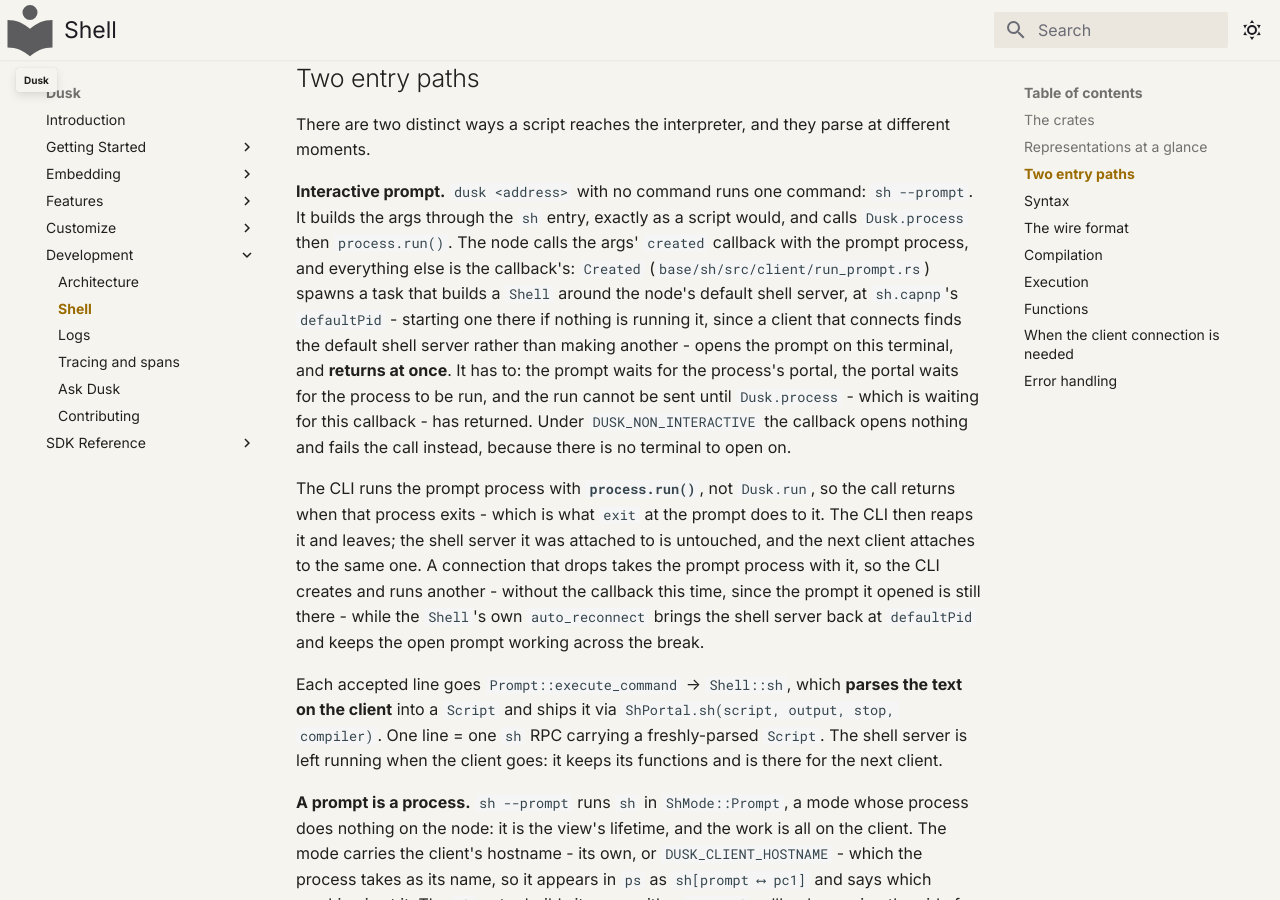
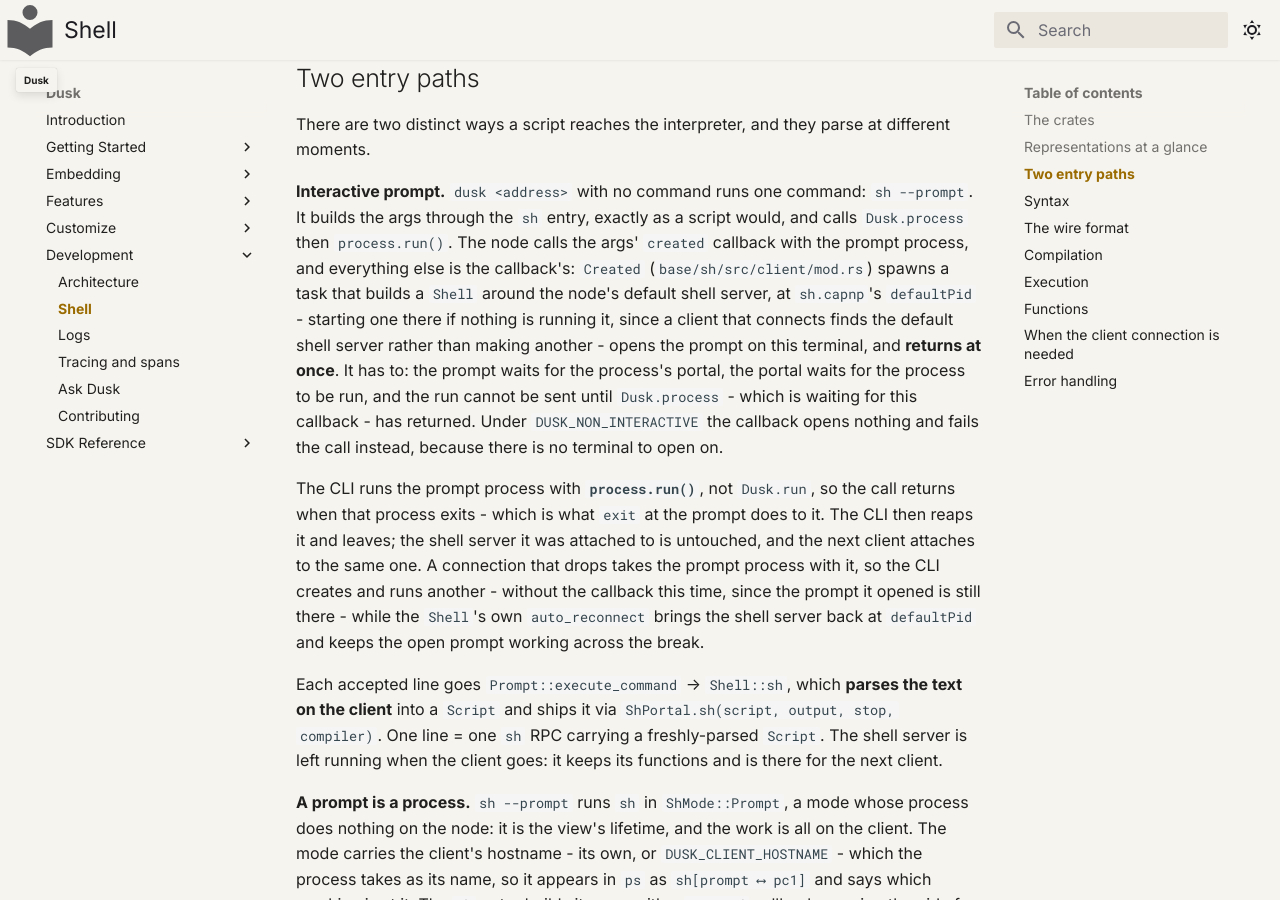
Before and after one commit to tomerze/dusk, an MkDocs documentation site: the page built from docs/docs/development/shell.md, in a window 1280 px wide and 900 px high, scrolled down 1190 px. Built offline with MkDocs 1.6.1 and Material for MkDocs 9.7.7, drawn with Linux system fonts in a browser that asks for light colours; comment, search, counter and statistics services are not loaded.

Commit message:
Update the shell development page for where Created lives now
run_prompt.rs was folded into base/sh/src/client/mod.rs, so the page's pointer to Created names the file it lives in now. Kept apart from the move because the docs are read and reverted separately from the code.

```diff
--- a/docs/docs/development/shell.md
+++ b/docs/docs/development/shell.md
@@ -48,7 +48,7 @@
 `sh --prompt`. It builds the args through the `sh` entry, exactly as a script
 would, and calls `Dusk.process` then `process.run()`. The node calls the args'
 `created` callback with the prompt process, and everything else is the
-callback's: `Created` (`base/sh/src/client/run_prompt.rs`) spawns a task that builds a
+callback's: `Created` (`base/sh/src/client/mod.rs`) spawns a task that builds a
 `Shell` around the node's default shell server, at `sh.capnp`'s `defaultPid` -
 starting one there if nothing is running it, since a client that connects finds
 the default shell server rather than making another - opens the prompt on this terminal, and
```
